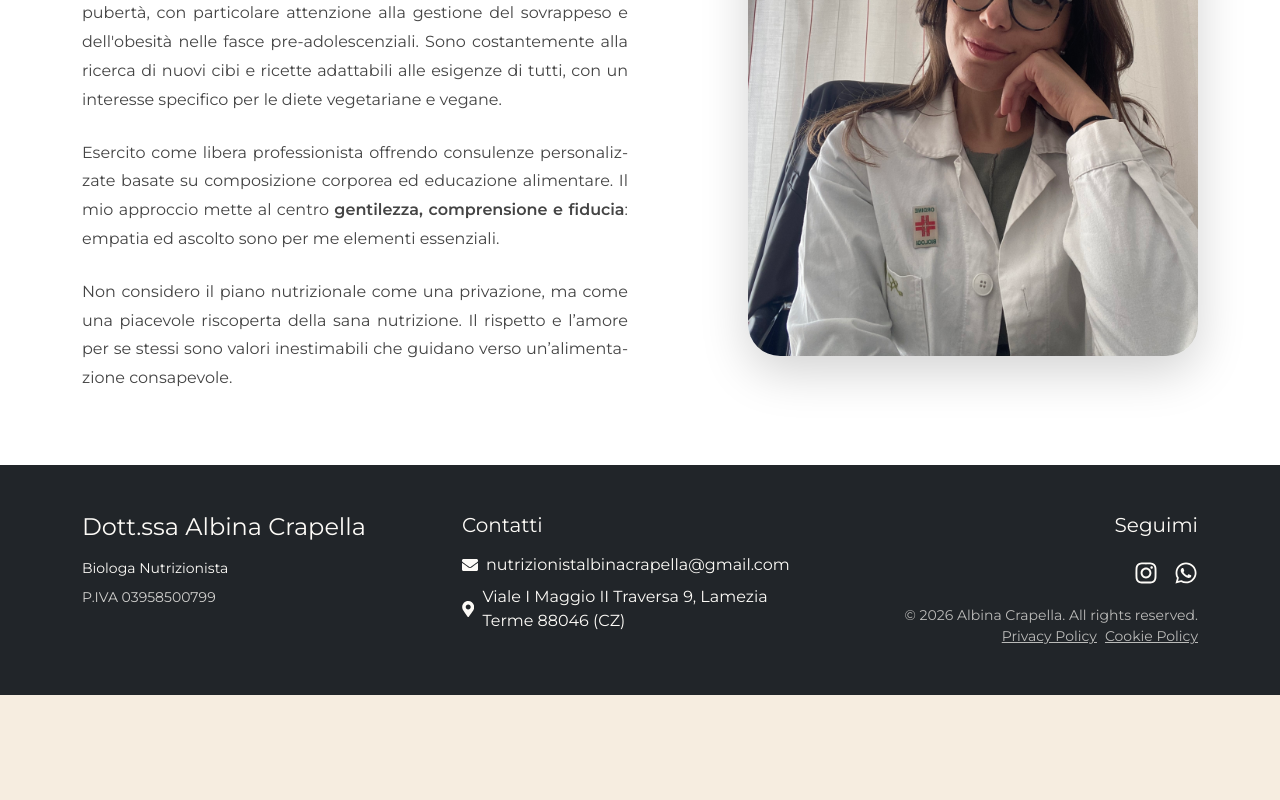
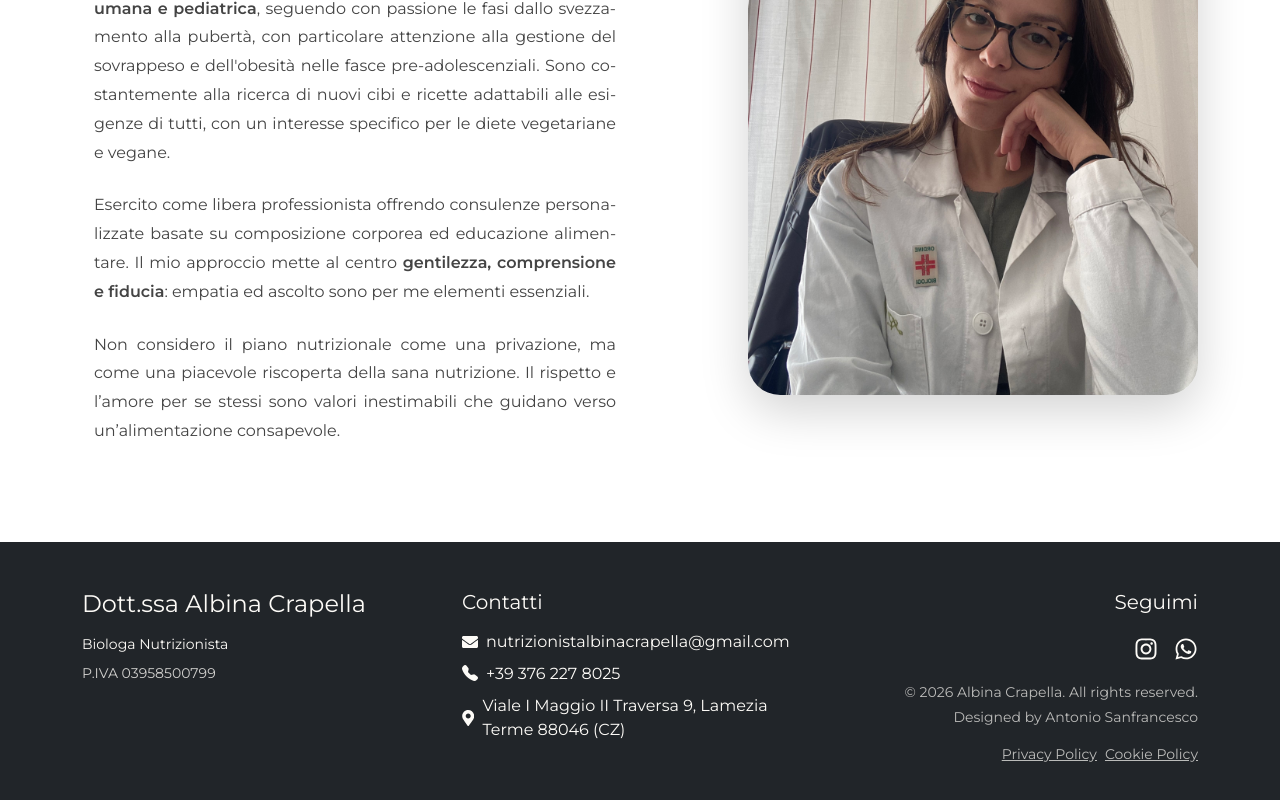
Before and after one commit to antoniosanfrancesco/sito-nutrizionista, a Next.js app: page /chi-sono in a window 1280 px wide. Shown: the part 512-1312 px from the top of the page. Before the commit the page ends 1207 px from the top, so only its background shows below. Built offline with nearby package versions, Linux system fonts and the light colour scheme.

Commit message:
Aggiunta al footer

```diff
--- a/app/page.js
+++ b/app/page.js
@@ -22,8 +22,10 @@ export default function Home() {
             <Col lg={6}>
               <h1 className="display-3 fw-bold">Dott.ssa <br/>Albina Crapella</h1>
               <p className="lead mb-4">La nutrizione non è perfezione, ma ascolto: ti accompagno a trovare il tuo equilibrio, con rispetto, serenità e consapevolezza</p>
-              <Button className="btn-custom mb-5" href="https://wa.me/+393762278025" >Prenota ora</Button>
 
+							<div className='text-center text-lg-start'>
+								<Button className="btn-custom mb-5 " href="https://wa.me/+393762278025" >Prenota ora</Button>
+							</div>
 
 							<p className='display-5 fw-bold'>Social</p>
 
--- a/components/ChiSono.js
+++ b/components/ChiSono.js
@@ -9,7 +9,7 @@ export default function ChiSono () {
         <Row className='align-items-center'>
 
           {/* Colonna testo: entra da Sinistra */}
-          <Col lg={6} className='mx-auto mb-4' data-aos="fade-right" data-aos-duration="1200">
+          <Col lg={6} className='mx-auto mb-4 p-4' data-aos="fade-right" data-aos-duration="1200">
             <h2 className='mb-4' style={{ fontSize: '2.8rem', color: '#1b4d3e', fontFamily: 'var(--font-titles)' }}>
               Benvenuti,
             </h2>
--- a/components/Footer.js
+++ b/components/Footer.js
@@ -1,6 +1,7 @@
 'use client';
 import { Container, Row, Col } from 'react-bootstrap';
-import { FaInstagram, FaWhatsapp, FaEnvelope, FaMapMarkerAlt } from 'react-icons/fa'; // Se usi react-icons
+import { FaInstagram, FaWhatsapp, FaEnvelope, FaMapMarkerAlt } from 'react-icons/fa';
+import 'bootstrap-icons/font/bootstrap-icons.css';
 
 export default function Footer() {
   return (
@@ -22,6 +23,16 @@ export default function Footer() {
               <FaEnvelope className="me-2" />
               <a href="mailto:info@albinacrapella.it" style={{ color: 'inherit', textDecoration: 'none' }}>nutrizionistalbinacrapella@gmail.com</a>
             </div>
+						<div className="d-flex align-items-center mb-2">
+							<a
+        				href="tel:+393762278025"
+        				className="text-decoration-none d-flex align-items-center justify-content-center justify-content-md-start"
+								style={{ color: 'inherit' }}
+     						>
+        				<i className="bi bi-telephone-fill me-2"></i>
+        					+39 376 227 8025
+      				</a>
+            </div>
             <div className="d-flex align-items-center mb-2">
               <FaMapMarkerAlt className="me-2" />
               <span>Viale I Maggio II Traversa 9, Lamezia Terme 88046 (CZ)</span>
@@ -37,6 +48,7 @@ export default function Footer() {
             </div>
             <div className="small" style={{ opacity: 0.7 }}>
               <p className="mb-0">© {new Date().getFullYear()} Albina Crapella. All rights reserved.</p>
+							<p className='mt-1'>Designed by Antonio Sanfrancesco</p>
               <a href="/privacy-policy" style={{ color: 'inherit' }} className="me-2">Privacy Policy</a>
               <a href="/cookie-policy" style={{ color: 'inherit' }}>Cookie Policy</a>
             </div>
--- a/components/TopNavbar.js
+++ b/components/TopNavbar.js
@@ -52,15 +52,12 @@ export default function TopNavBar() {
           className="d-lg-none"
           style={{ backgroundColor: '#f6ede0', width: '280px' }}
         >
-          <Offcanvas.Header closeButton className="border-bottom">
-            <Offcanvas.Title id="offcanvasNavbarLabel" className="fw-bold" style={{ color: greenColor }}>
-              Menu
-            </Offcanvas.Title>
+          <Offcanvas.Header closeButton>
           </Offcanvas.Header>
           <Offcanvas.Body>
-            <Nav className="flex-column text-end pe-3" style={{ fontFamily: 'Montserrat' }}>
+            <Nav className="flex-column text-center text-dark" style={{ fontFamily: 'Montserrat' }}>
               <Nav.Link as={Link} href="/" onClick={handleClose} className="py-3 fs-5">Home</Nav.Link>
-              <Nav.Link as={Link} href="/#chi-sono" onClick={handleClose} className="py-3 fs-5">Chi Sono</Nav.Link>
+              <Nav.Link as={Link} href="/chi-sono" onClick={handleClose} className="py-3 fs-5">Chi Sono</Nav.Link>
               <Nav.Link as={Link} href="/servizi" onClick={handleClose} className="py-3 fs-5">Servizi</Nav.Link>
               <Nav.Link as={Link} href="/#dove-ricevo" onClick={handleClose} className="py-3 fs-5">Dove Ricevo</Nav.Link>
             </Nav>
--- a/package.json
+++ b/package.json
@@ -12,6 +12,7 @@
     "@emailjs/browser": "^4.4.1",
     "aos": "^2.3.4",
     "bootstrap": "^5.3.8",
+    "bootstrap-icons": "^1.13.1",
     "next": "16.2.4",
     "react": "19.2.4",
     "react-bootstrap": "^2.10.10",
```
Also changed, not shown: 1 other file (tests, documents, lock files or other folders).
